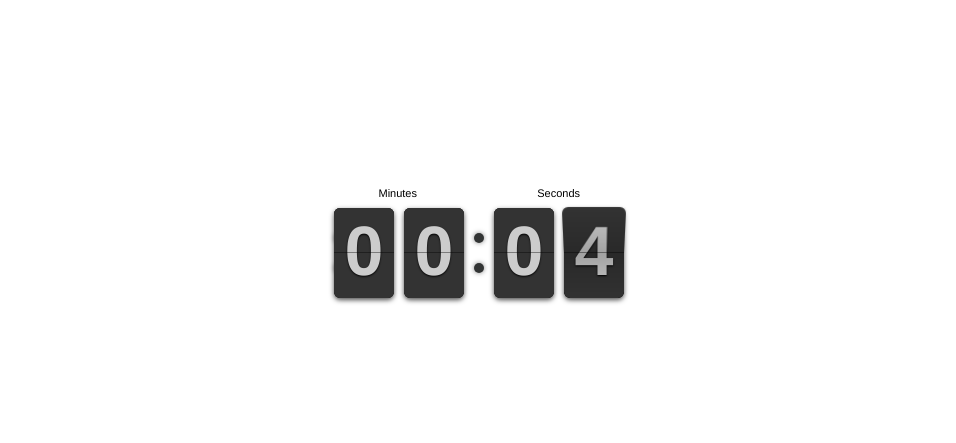
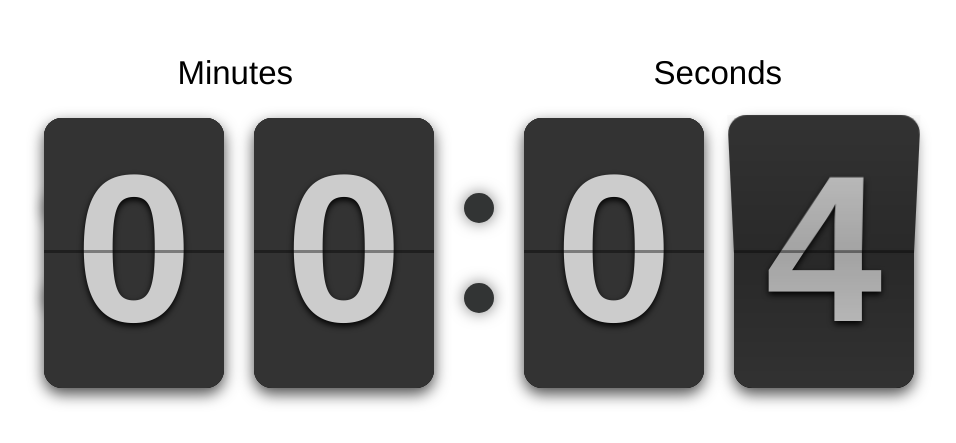
Before and after one commit to marcin93/timer, a plain HTML site: page index.html in a window 1280 px wide. Shown: the part 147-590 px from the top of the page, without its empty margins (161-1117 px from the left). Drawn offline with Linux system fonts and the light colour scheme.

Commit message:
Bigger timer.

```diff
--- a/index.html
+++ b/index.html
@@ -14,6 +14,9 @@
             bottom: 0;
             width: 300px;
             height: 100px;
+
+            -moz-transform: scale(3);
+            zoom: 3;
         }
     </style>
     <script src="assets/js/libs/jquery-2.1.1.min.js"></script>
@@ -21,16 +24,13 @@
 </head>
 <body>
     <div class="clock"></div>
-    <!--<div class="message"></div>-->
 
     <script type="text/javascript">
         (function (root, $) {
             'use strict';
 
-            var clock;
-
             function setup() {
-                clock = $('.clock').FlipClock({
+                $('.clock').FlipClock({
                     clockFace: 'MinuteCounter'
                 });
             }
```
